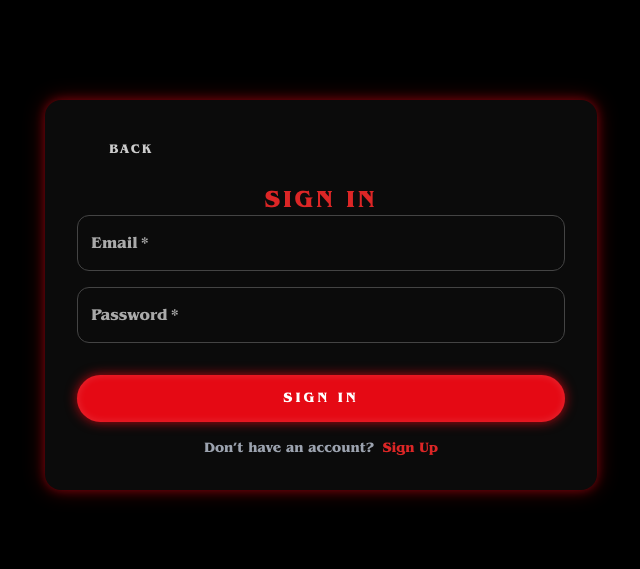
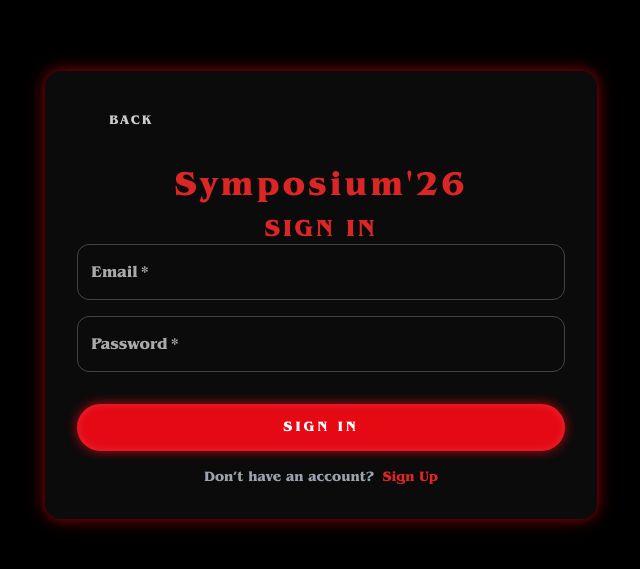
Before and after one commit to Gojo-Satoru-git/AIA_SYMPO, a React (Vite) app in the folder sympo/: page /signin in a window 1280 px wide. Shown: the part 105-674 px from the top of the page, without its empty margins (319-959 px from the left). Built offline with nearby package versions, Linux system fonts and the light colour scheme; some icons are missing.

Commit message:
update in signup page

```diff
--- a/sympo/src/screens/Auth.jsx
+++ b/sympo/src/screens/Auth.jsx
@@ -36,7 +36,7 @@ const navigate = useNavigate();
   Back
 </Button>
 
-
+        <Typography variant="h4"  className="text-red-600 text-center font-bold tracking-widest mb-6 p-2">Symposium'26</Typography>
           {/* TITLE */}
           <Typography
             variant="h5"
```
